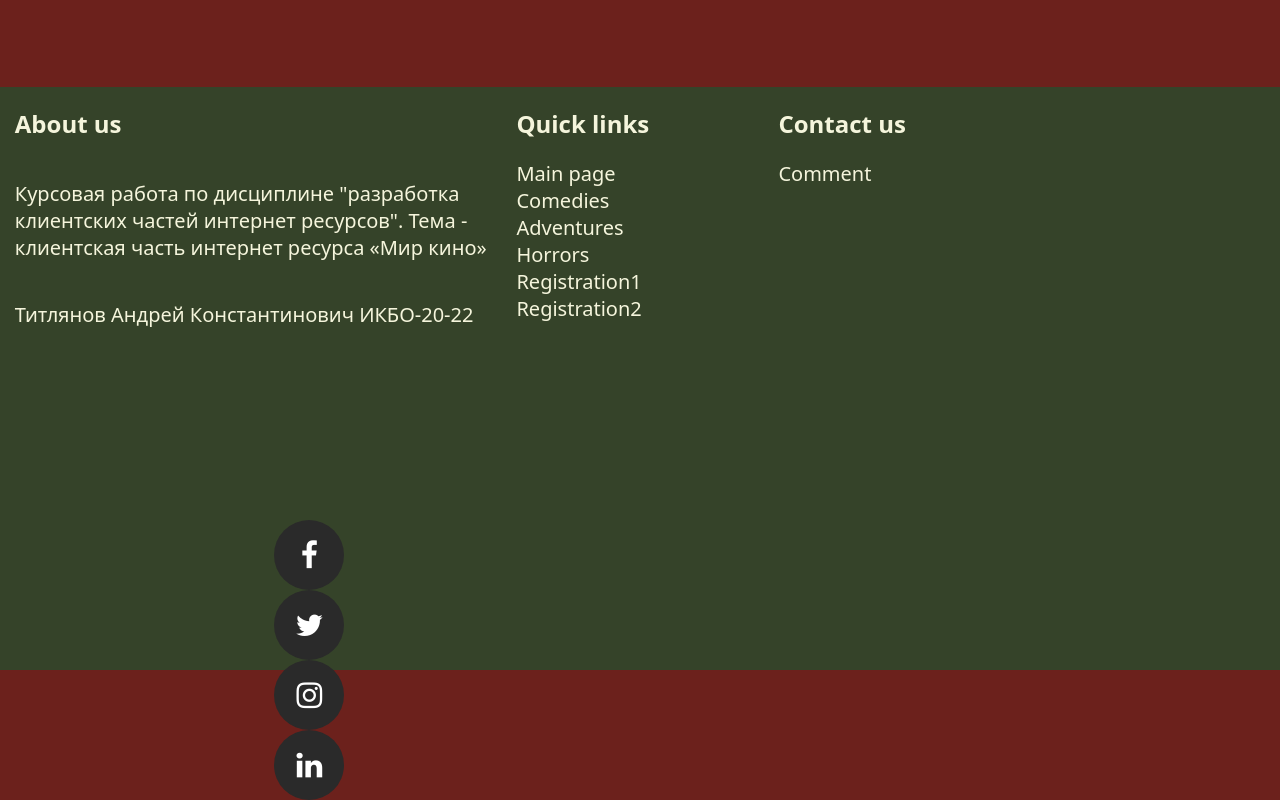
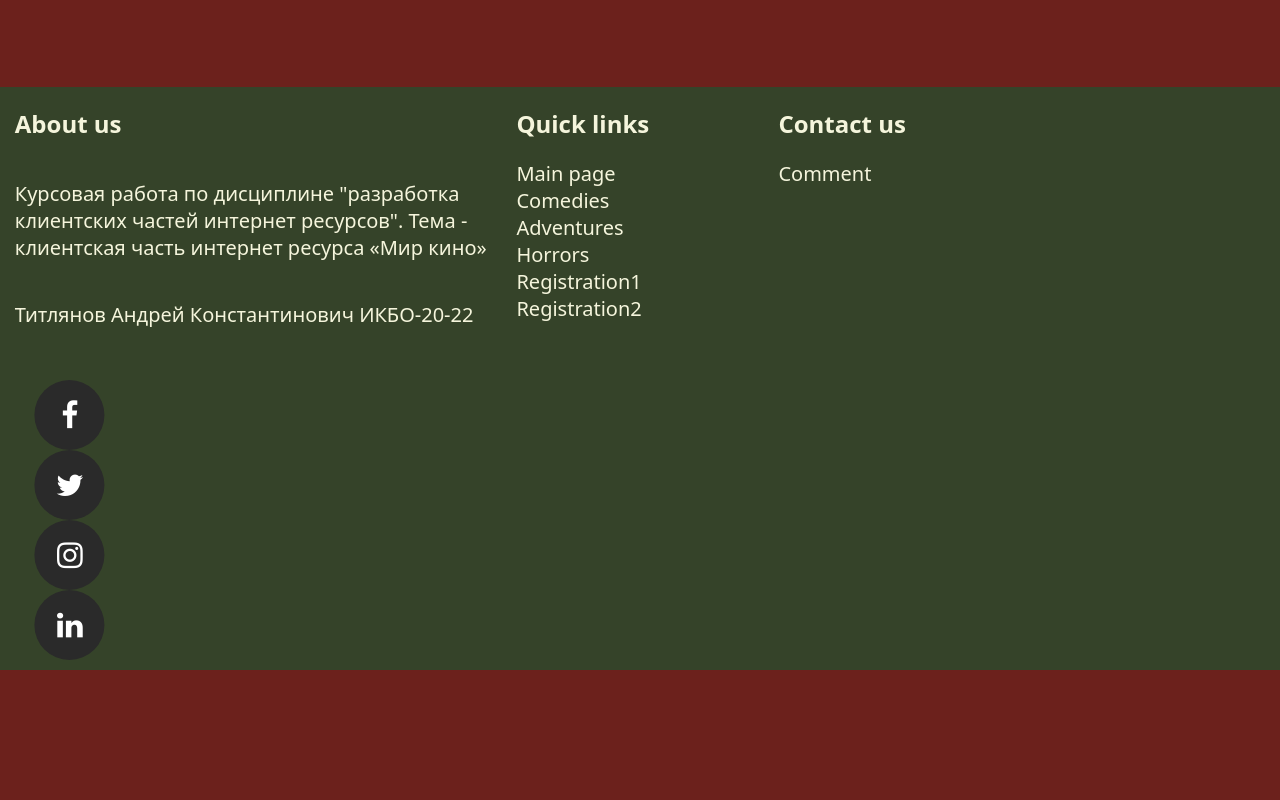
Before and after one commit to Ludastic/html1, a plain HTML site: page pages/Reg2.html in a window 1280 px wide. Shown: the part 755-1555 px from the top of the page. After the commit the page ends 1425 px from the top, so only its background shows below. Drawn offline with Linux system fonts and the light colour scheme.

Commit message:
links fix

```diff
--- a/pages/Reg2.html
+++ b/pages/Reg2.html
@@ -69,7 +69,7 @@
                 <p>Курсовая работа по дисциплине "разработка клиентских частей интернет ресурсов". Тема - клиентская часть интернет ресурса «Мир кино»</p>
                 <p>Титлянов Андрей Константинович ИКБО-20-22</p>
                 <div style="margin-bottom: 10px; margin-top: 0px;" width="30%">
-                    <ul style="display: flex; flex-wrap: wrap; flex-direction: column;">
+                    <ul style="display: flex; flex-wrap: wrap; flex-direction: column; transform: translate(-50%, -50%);">
                         <li>
                             <a href="#">
                                 <span class="fa fa-facebook"></span>
```
Also changed, not shown: pages/Reg1.html (+1 -1 lines), pages/adventures.html (+1 -1 lines), pages/comedy.html (+1 -1 lines), pages/horrors.html (+1 -1 lines).
